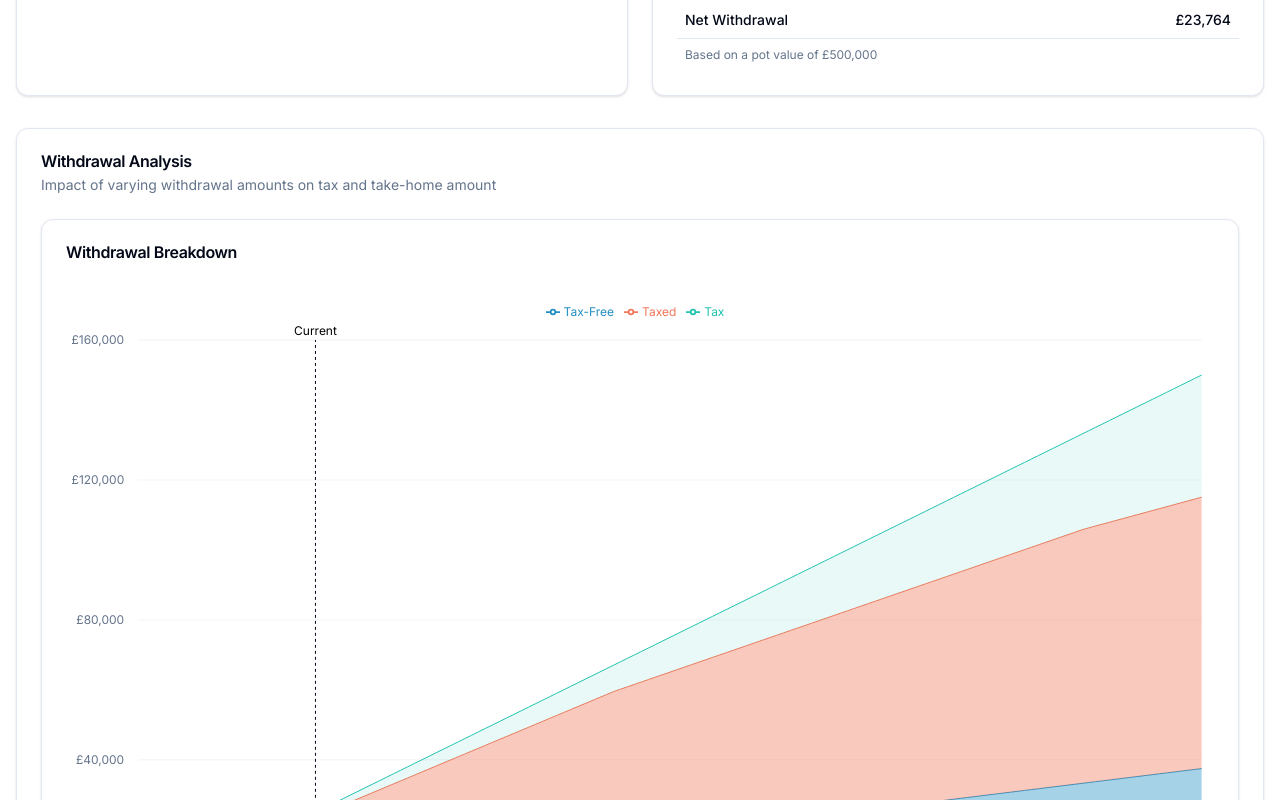
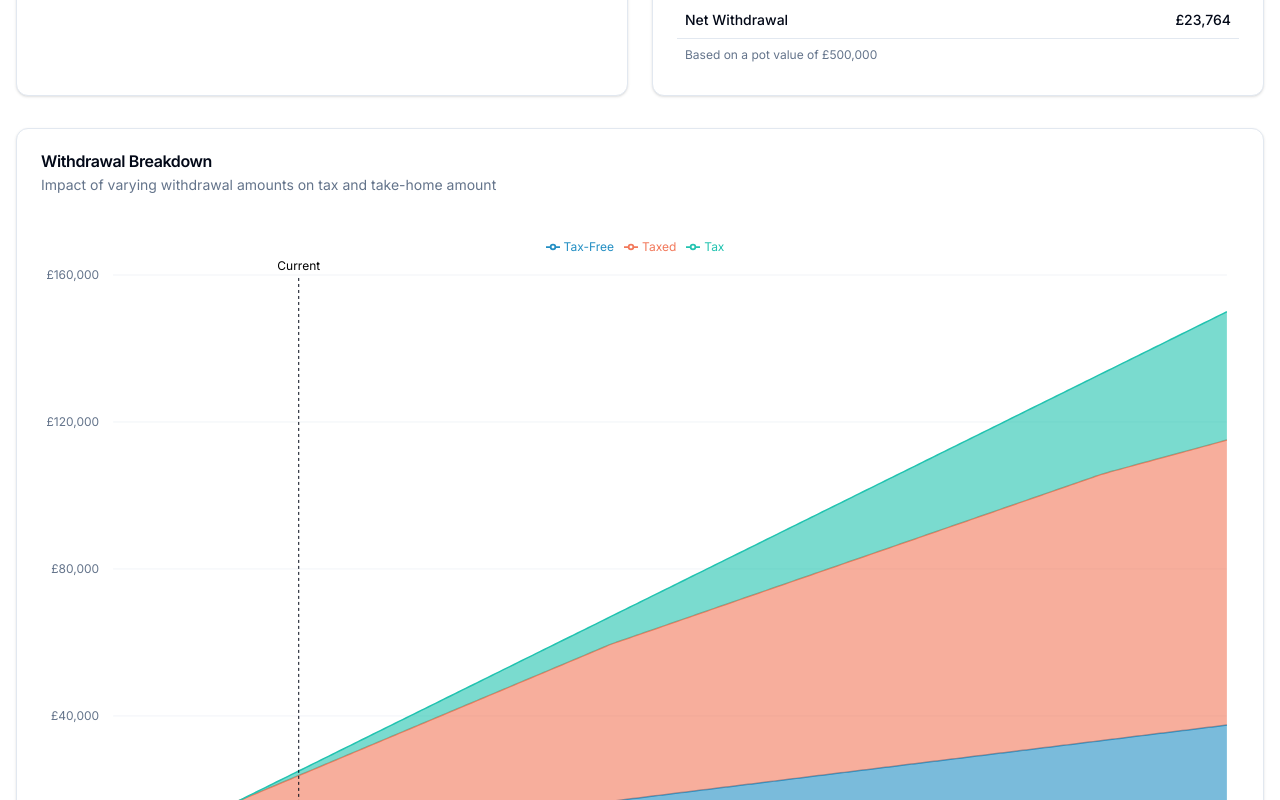
Before and after one commit to FranciscoMoretti/uk-pension-contributions-calculator, a Next.js app: page / in a window 1280 px wide. Shown: the part 3180-3980 px from the top of the page. Built offline with nearby package versions, Linux system fonts and the light colour scheme.

Commit message:
nice refactor

```diff
--- a/src/app/page.tsx
+++ b/src/app/page.tsx
@@ -246,17 +246,9 @@ export default function PensionCalculator() {
         </Card>
       </div>
 
-      <Card className="mb-8">
-        <CardHeader>
-          <CardTitle>Withdrawal Analysis</CardTitle>
-          <CardDescription>Impact of varying withdrawal amounts on tax and take-home amount</CardDescription>
-        </CardHeader>
-        <CardContent>
-          <div className="">
+
             <WithdrawalChart data={withdrawalChartData} currentWithdrawal={annualPensionWithdrawal} />
-          </div>
-        </CardContent>
-      </Card>
+
     </div>
   )
 }
--- a/src/components/WithdrawalChart.tsx
+++ b/src/components/WithdrawalChart.tsx
@@ -1,22 +1,7 @@
 "use client";
 
-import {
-  Area,
-  CartesianGrid,
-  XAxis,
-  YAxis,
-  ReferenceLine,
-  ComposedChart,
-} from "recharts";
-import { Card, CardContent, CardHeader, CardTitle } from "@/components/ui/card";
-import {
-  ChartConfig,
-  ChartContainer,
-  ChartLegend,
-  ChartTooltip,
-  ChartTooltipContent,
-} from "@/components/ui/chart";
-
+import { BaseChart } from "@/components/ui/BaseChart";
+import { ChartConfig } from "@/components/ui/chart";
 
 interface ChartData {
   withdrawal: number;
@@ -47,97 +32,17 @@ export function WithdrawalChart({
   data: ChartData[];
   currentWithdrawal: number;
 }) {
-  const maxWithdrawal = Math.max(...data.map(d => d.withdrawal));
-
   return (
-    <Card >
-      <CardHeader>
-        <CardTitle>Withdrawal Breakdown</CardTitle>
-      </CardHeader>
-      <CardContent >
-        <ChartContainer config={chartConfig} >
-          <ComposedChart  data={data} margin={{ left: 12, right: 12, top: 20 }} height={400}>
-            <CartesianGrid vertical={false} />
-            <XAxis
-              className="py-10"
-              dataKey="withdrawal"
-              type="number"
-              domain={[0, maxWithdrawal]}
-              tickLine={false}
-              axisLine={false}
-              tickMargin={8}
-
-              tickFormatter={(value) => `£${value.toLocaleString()}`}
-            />
-            <YAxis
-              yAxisId="left"
-              tickLine={false}
-              axisLine={false}
-              tickMargin={8}
-              tickFormatter={(value) => `£${value.toLocaleString()}`}
-            />
-            <ChartTooltip
-              content={({ active, payload }) => (
-                <ChartTooltipContent
-                  active={active}
-                  payload={payload?.map(p => ({
-                    ...p,
-                    value: `£${p.value?.toLocaleString()}`,
-                  }))}
-                  className="min-w-[10rem]"
-                  label="Withdrawal"
-                />
-              )}
-            />
-
-            <Area
-              yAxisId="left"
-              dataKey="taxFree"
-              stackId="a"
-              type="monotone"
-              fill="var(--color-taxFree)"
-              stroke="var(--color-taxFree)"
-              fillOpacity={0.4}
-            />
-            <Area
-              yAxisId="left"
-              dataKey="taxable"
-              stackId="a"
-              type="monotone"
-              fill="var(--color-taxable)"
-              stroke="var(--color-taxable)"
-              fillOpacity={0.4}
-            />
-            <Area
-              yAxisId="left"
-              dataKey="tax"
-              stackId="a"
-              type="monotone"
-              fill="var(--color-tax)"
-              stroke="var(--color-tax)"
-              fillOpacity={0.1}
-            />
-            <ReferenceLine
-              x={currentWithdrawal}
-              yAxisId="left"
-              stroke="hsl(var(--foreground))"
-              strokeDasharray="3 3"
-              label={{
-                value: "Current",
-                position: "top",
-                fill: "var(--foreground)",
-              }}
-            />
-            <ChartLegend
-              verticalAlign="top"
-              height={36}
-              formatter={(value) =>
-                chartConfig[value as keyof typeof chartConfig].label
-              }
-            />
-          </ComposedChart>
-        </ChartContainer>
-      </CardContent>
-    </Card>
+    <BaseChart
+      data={data}
+      config={chartConfig}
+      title="Withdrawal Breakdown"
+      description="Impact of varying withdrawal amounts on tax and take-home amount"
+      currentValue={currentWithdrawal}
+      xAxisKey="withdrawal"
+      areas={["taxFree", "taxable", "tax"]}
+      tooltipLabel="Withdrawal"
+      hideRightAxis={true}
+    />
   );
 }
```
